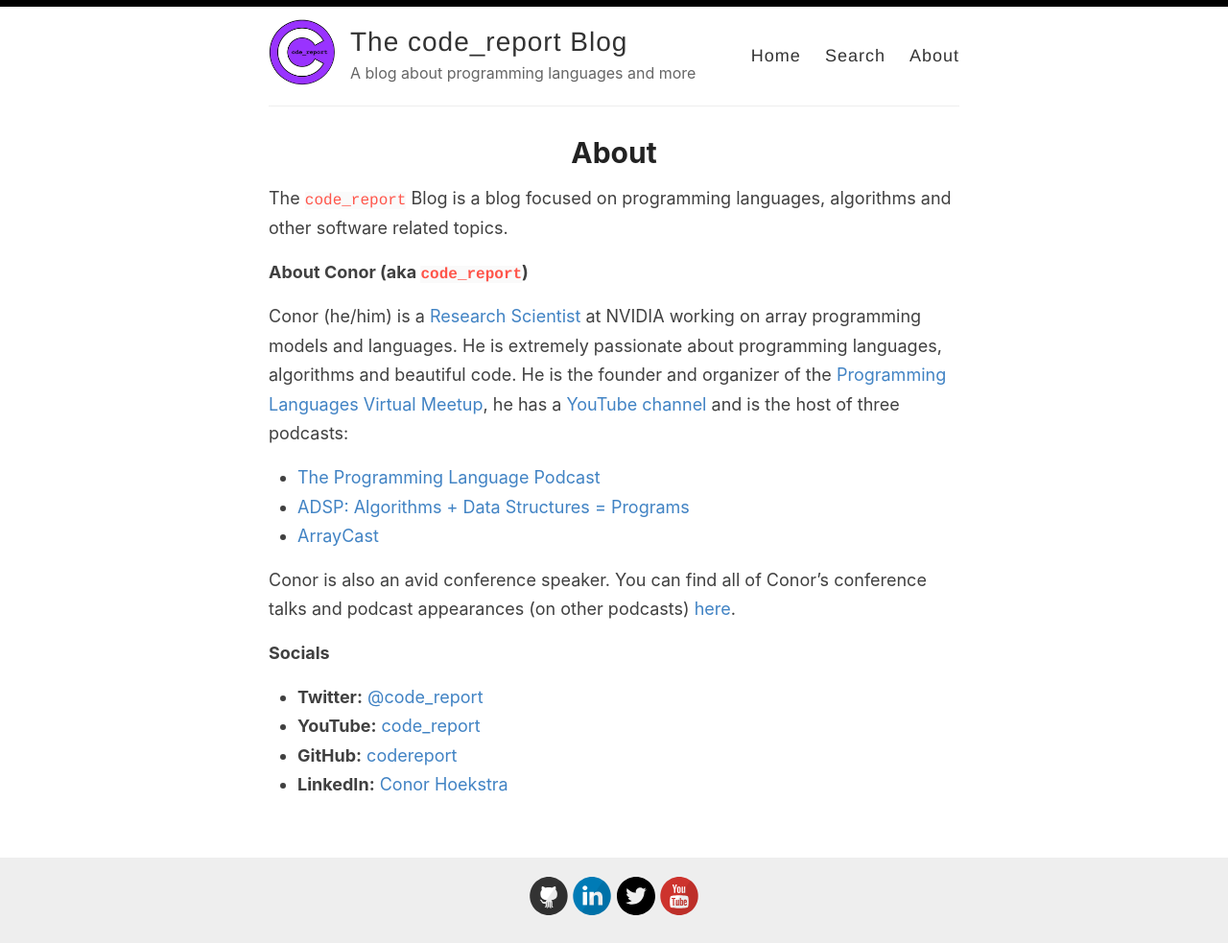
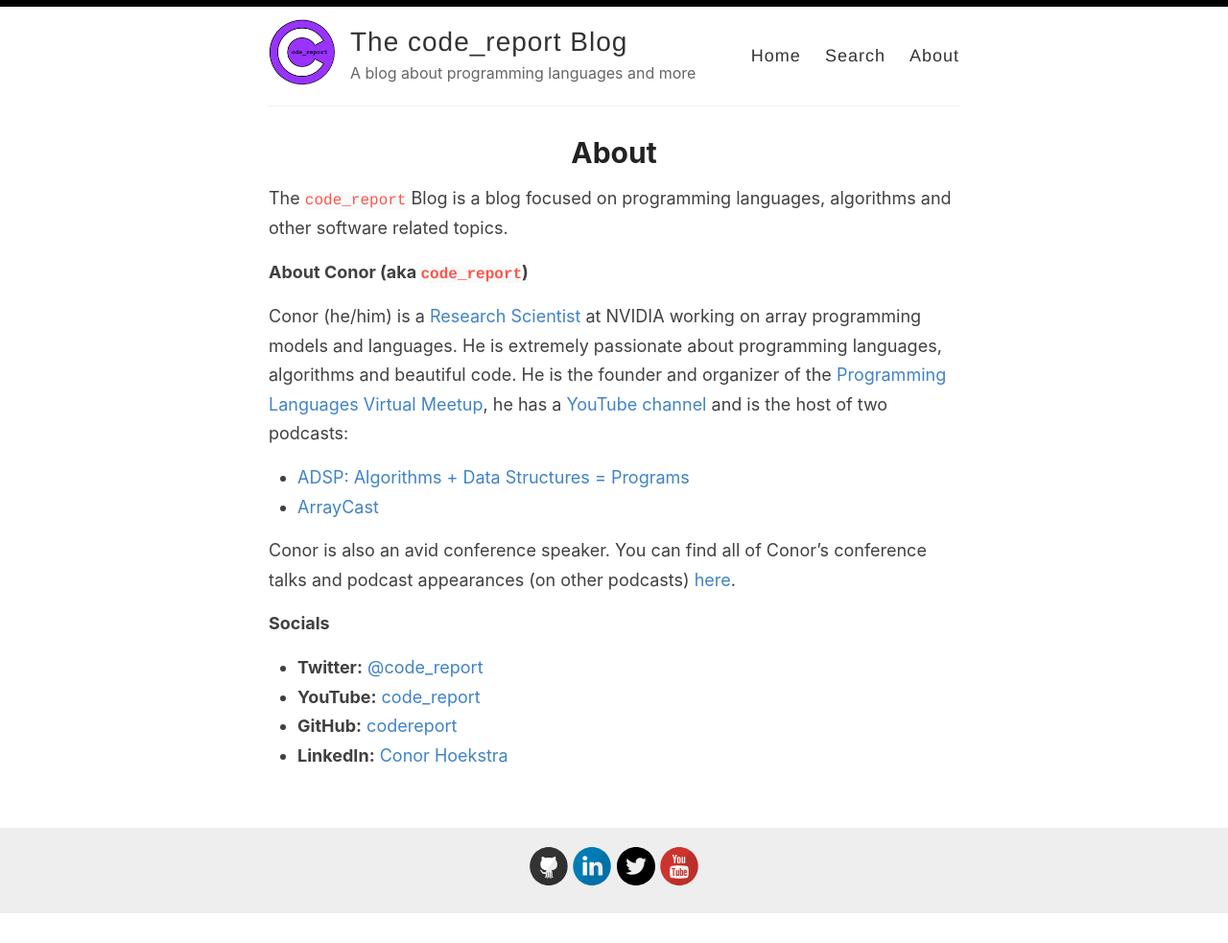
Before and after one commit to codereport/codereport.github.io, a Jekyll site: the page built from _pages/about.md, in a window 1280 px wide. Shown: the whole page at 96% size. Built offline with Jekyll 4.4.1, drawn with Linux system fonts in a browser that asks for light colours; after the commit the page ends 953 px from its top, so only the background shows below that.

Commit message:
Update about

```diff
--- a/_pages/about.md
+++ b/_pages/about.md
@@ -8,8 +8,7 @@
 
 **About Conor (aka `code_report`)**
 
-Conor (he/him) is a [Research Scientist](https://www.linkedin.com/in/conorhoekstra/) at NVIDIA working on array programming models and languages. He is extremely passionate about programming languages, algorithms and beautiful code. He is the founder and organizer of the [Programming Languages Virtual Meetup](https://www.meetup.com/Programming-Languages-Toronto-Meetup/), he has a [YouTube channel](https://www.youtube.com/codereport) and is the host of three podcasts:
-* [The Programming Language Podcast](https://www.buzzsprout.com/1951960)
+Conor (he/him) is a [Research Scientist](https://www.linkedin.com/in/conorhoekstra/) at NVIDIA working on array programming models and languages. He is extremely passionate about programming languages, algorithms and beautiful code. He is the founder and organizer of the [Programming Languages Virtual Meetup](https://www.meetup.com/Programming-Languages-Toronto-Meetup/), he has a [YouTube channel](https://www.youtube.com/codereport) and is the host of two podcasts:
 * [ADSP: Algorithms + Data Structures = Programs](https://adspthepodcast.com/)
 * [ArrayCast](https://www.arraycast.com/)
 
```
